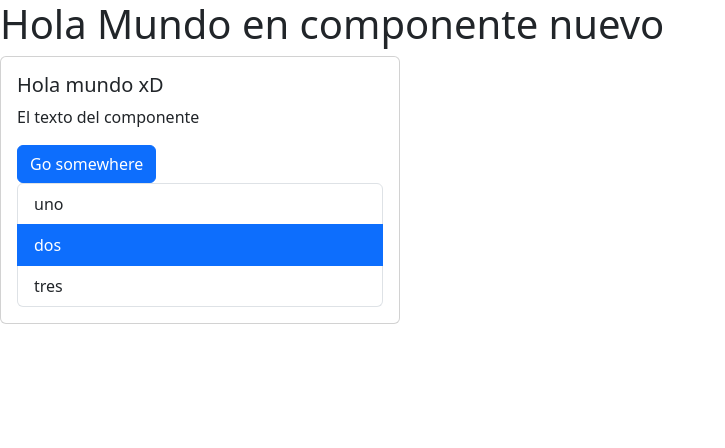
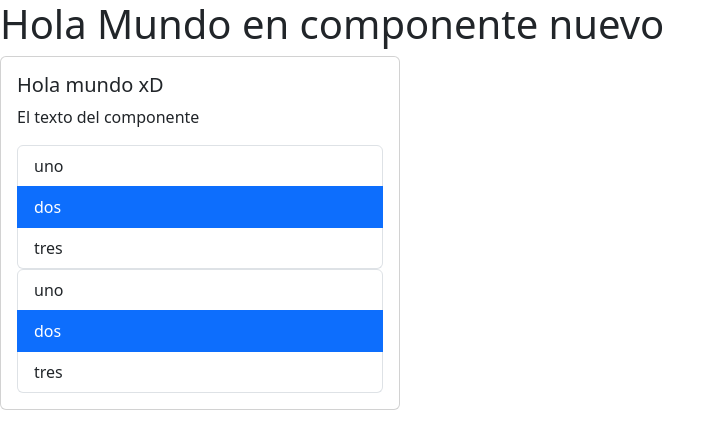
Before and after one commit to KrisOP/curso-react-holamundo, a React (Vite) app: page / in a window 1280 px wide. Shown: the top 448 px of the page, without its empty margins (0-725 px from the left). Built offline with nearby package versions, Linux system fonts and the light colour scheme.

Commit message:
funciones como props

```diff
--- a/src/App.tsx
+++ b/src/App.tsx
@@ -6,13 +6,25 @@ import List from './components/List.tsx';
 
 function App() {
   const list = ['uno','dos','tres'];
+  const handleSelect = (element:string) =>{
+
+    console.log("Imprimiendo " + element)
+  }
+
+  const handleSelect2 = (element:string) =>{
+
+    console.log("Mostrando " + element)
+  }
   return  (
     <>
       <Titulo/>
       {/* <Card body={'Hola mundo'}/> */}
       <Card>
         <CardBody title={"Hola mundo xD"} text={"El texto del componente "}/>
-        <List data={list}/>
+        <List data={list} onSelect={handleSelect}/>
+
+        <List data={list} onSelect={handleSelect2}/>
+
       </Card>
 
 
--- a/src/components/Card.tsx
+++ b/src/components/Card.tsx
@@ -43,9 +43,9 @@ export function CardBody(props: CardBodyProps) {
     <>
       <h5 className="card-title">{title}</h5>
       <p className="card-text">{text}</p>
-      <a href="#" className="btn btn-primary">
+      {/* <a href="#" className="btn btn-primary">
         Go somewhere
-      </a>
+      </a> */}
     </>
   );
 }
--- a/src/components/List.tsx
+++ b/src/components/List.tsx
@@ -2,9 +2,10 @@ import { MouseEvent, useState } from "react";
 
 type Props = {
   data: string[];
+  onSelect?: (element: string) => void; //esta funcion podria ser indefinida
 };
 
-function List({ data }: Props) {
+function List({ data, onSelect }: Props) {
   //leyendo el evento al hacer click a un objeto de la lista
 
   // const handleClick = (e:MouseEvent)=>{
@@ -12,8 +13,9 @@ function List({ data }: Props) {
   // }
   const [index, setIndex] = useState(1);
 
-  const handleClick = (i: number) => {
+  const handleClick = (i: number, element:string) => {
     setIndex(i);
+    onSelect?.(element); //si esta definido element ejecutarlo
   };
   return (
     <ul className="list-group">
@@ -21,7 +23,7 @@ function List({ data }: Props) {
 
       {data.map((element, i) => (
         <li
-          onClick={() => handleClick(i)}
+          onClick={() => handleClick(i,element)}
           key={element}
           className={`list-group-item ${index == i ? "active" : ""}`}
         >
```
